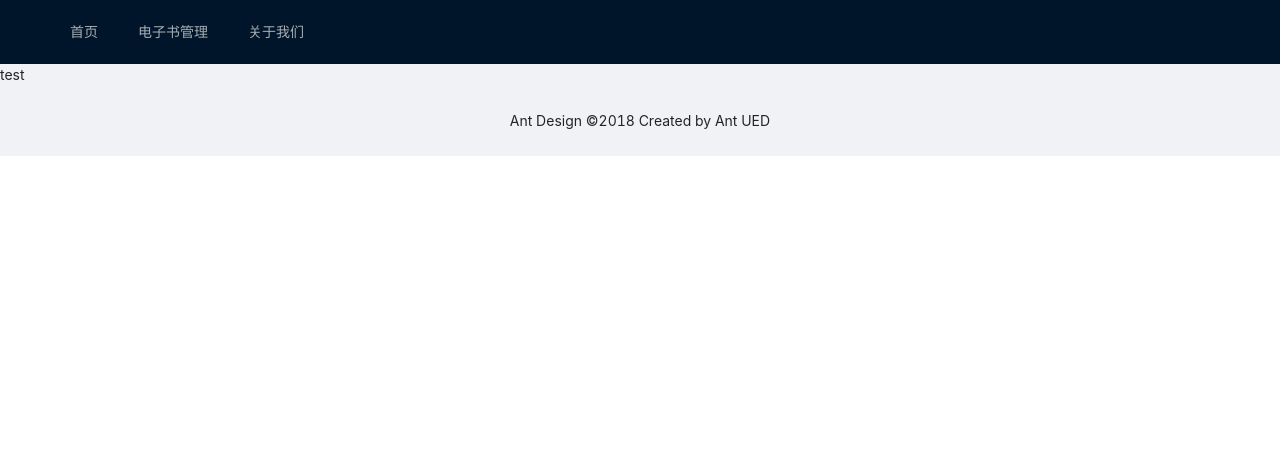
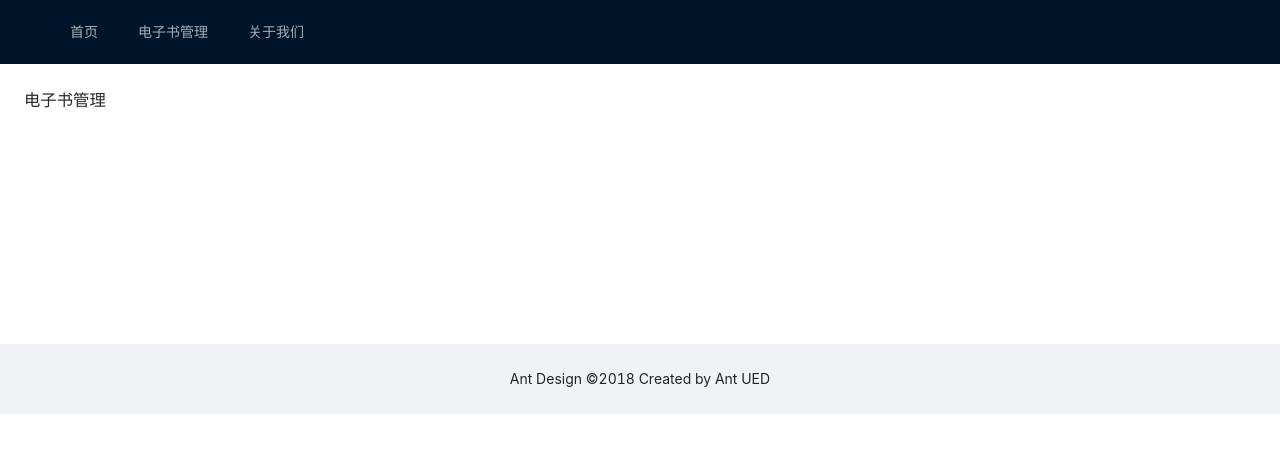
Before and after one commit to Superluckyhu/article-management-font, a Vue app: page /admin/ebook in a window 1280 px wide. Shown: the top 452 px of the page. Built offline with nearby package versions, Linux system fonts and the light colour scheme.

Commit message:
修改电子书管理界面的布局

```diff
--- a/src/views/admin/Admin-Ebook.vue
+++ b/src/views/admin/Admin-Ebook.vue
@@ -1,11 +1,18 @@
 <template>
-  <div>
-    test
-  </div>
+  <a-layout>
+    <a-layout-content
+        :style="{ background: '#fff', padding: '24px', margin: 0, minHeight: '280px' }"
+    >
+      <div class="test">
+        <h1>电子书管理</h1>
+      </div>
+    </a-layout-content>
+  </a-layout>
 </template>
 
 <script lang="ts">
 import {defineComponent} from 'vue';
+
 export default defineComponent({
   name: 'AdminEbook'
 })
```
